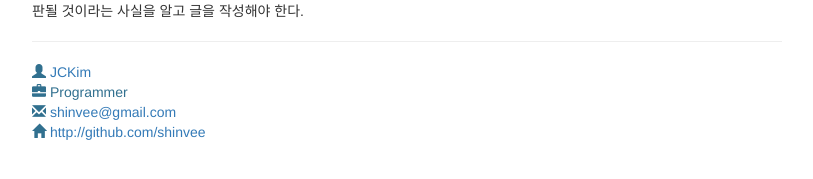
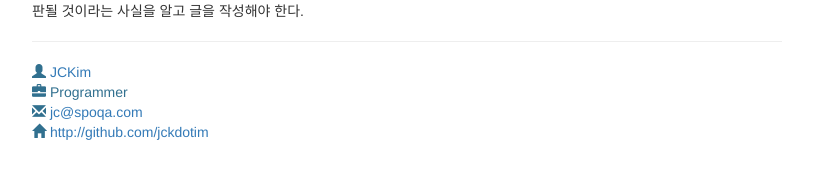
Before and after one commit to shinvee/shinvee.github.io, a Jekyll site: the page built from _posts/2014-05-04-new-text-editor-requirements.markdown, in a window 1280 px wide. Shown: the part 309-488 px from the top of the page, without its empty margins (233-1046 px from the left). Built offline with Jekyll 4.4.1, drawn with Linux system fonts in a browser that asks for light colours; nearby versions of some CDN libraries; Markdown is read by kramdown in place of the engine named in the settings.

Commit message:
Update default.html

```diff
--- a/_layouts/default.html
+++ b/_layouts/default.html
@@ -42,8 +42,8 @@
             <address class="text-info">
                 <span class="glyphicon glyphicon-user"></span> <a href="/">JCKim</a><br />
                 <span class="glyphicon glyphicon-briefcase"></span> Programmer<br />
-                <span class="glyphicon glyphicon-envelope"></span> <a href="mailto:shinvee@gmail.com">shinvee@gmail.com</a><br />
-                <span class="glyphicon glyphicon-home"></span> <a href="https://github.com/shinvee">http://github.com/shinvee</a>
+                <span class="glyphicon glyphicon-envelope"></span> <a href="mailto:jc@spoqa.com">jc@spoqa.com</a><br />
+                <span class="glyphicon glyphicon-home"></span> <a href="https://github.com/jckdotim">http://github.com/jckdotim</a>
             </address>
           </div>
         </div>
```
